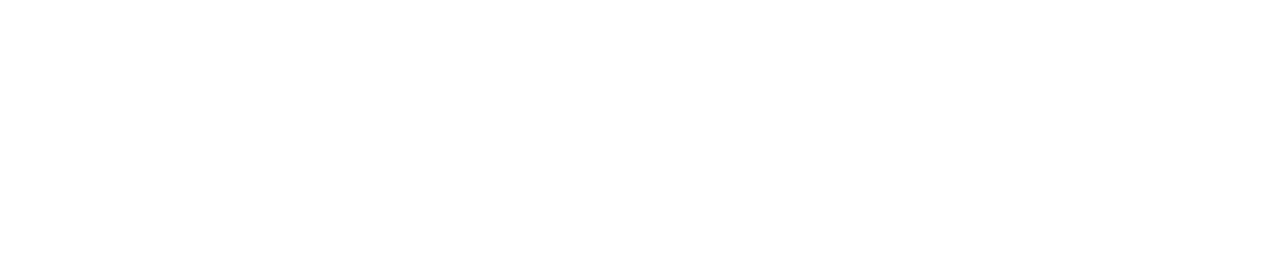
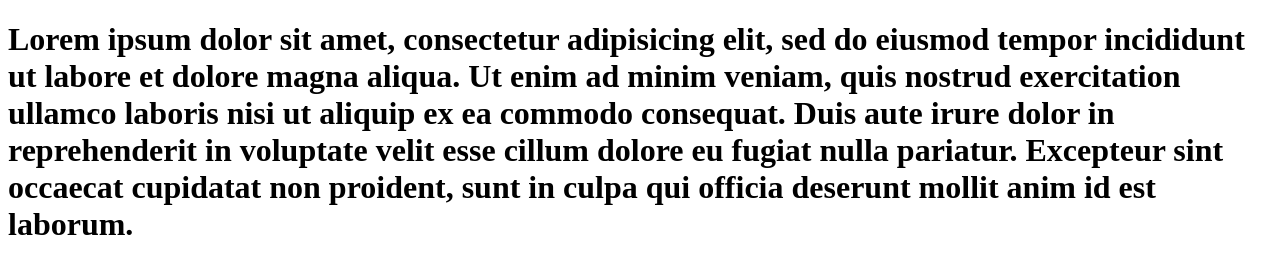
Before and after one commit to joshalynne/programming-resources, a plain HTML site: page index.html in a window 1280 px wide. Drawn offline with Linux system fonts and the light colour scheme.

Commit message:
Added testing stuff

```diff
--- a/index.html
+++ b/index.html
@@ -4,6 +4,11 @@
 	<title>Programming Resources</title>
 </head>
 <body>
-
+	<h1>Lorem ipsum dolor sit amet, consectetur adipisicing elit, sed do eiusmod
+	tempor incididunt ut labore et dolore magna aliqua. Ut enim ad minim veniam,
+	quis nostrud exercitation ullamco laboris nisi ut aliquip ex ea commodo
+	consequat. Duis aute irure dolor in reprehenderit in voluptate velit esse
+	cillum dolore eu fugiat nulla pariatur. Excepteur sint occaecat cupidatat non
+	proident, sunt in culpa qui officia deserunt mollit anim id est laborum.</h1>
 </body>
 </html>
```
